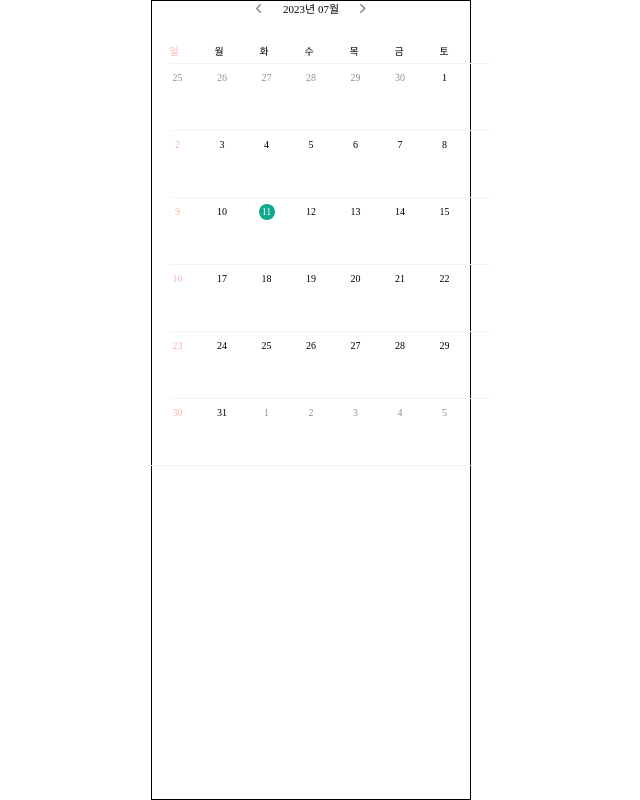
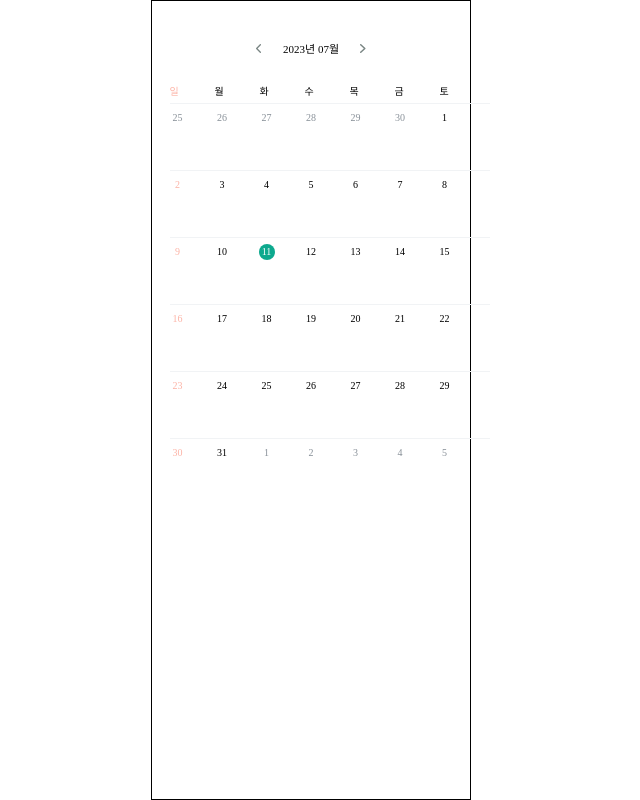
Before and after one commit to Gwasuwon-shot/Tutice_Client, a React (Vite) app: page /register-calendar in a window 1280 px wide. Shown: the whole page, without its empty margins (329-969 px from the left). Built offline with nearby package versions, Linux system fonts and the light colour scheme; a web font is replaced by a local one.

Commit message:
[ etc ] 쓸데 없는 코드 삭제

```diff
--- a/src/components/Calendar/StickCalendar.tsx
+++ b/src/components/Calendar/StickCalendar.tsx
@@ -4,7 +4,6 @@ import { subMonths, addMonths } from "date-fns";
 import YearandMonth from "./YearandMonth";
 import Dayofweek from "./Dayofweek";
 import Days from "./Days";
-import CalendarHeader from "./CalendarHeader";
 
 export default function StickCalendar() {
   const [currentMonth, setCurrentMonth] = useState(new Date());
@@ -22,7 +21,6 @@ export default function StickCalendar() {
         <YearandMonth prevMonth={prevMonth} nextMonth={nextMonth} currentMonth={currentMonth} />
         <Dayofweek />
         <Days currentMonth={currentMonth} />
-        <DivideLine />
       </CalendarWrapper>
     </>
   );
@@ -33,11 +31,6 @@ const CalendarWrapper = styled.section`
   justify-content: center;
   align-items: center;
   flex-direction: column;
+
+  margin-top: 4rem;
 `;
-
-const DivideLine = styled.div`
-  border-top: 1px solid ${({ theme }) => theme.colors.grey50};
-
-  width: 32rem;
-  margin-bottom: 0.6rem;
-`;
```
